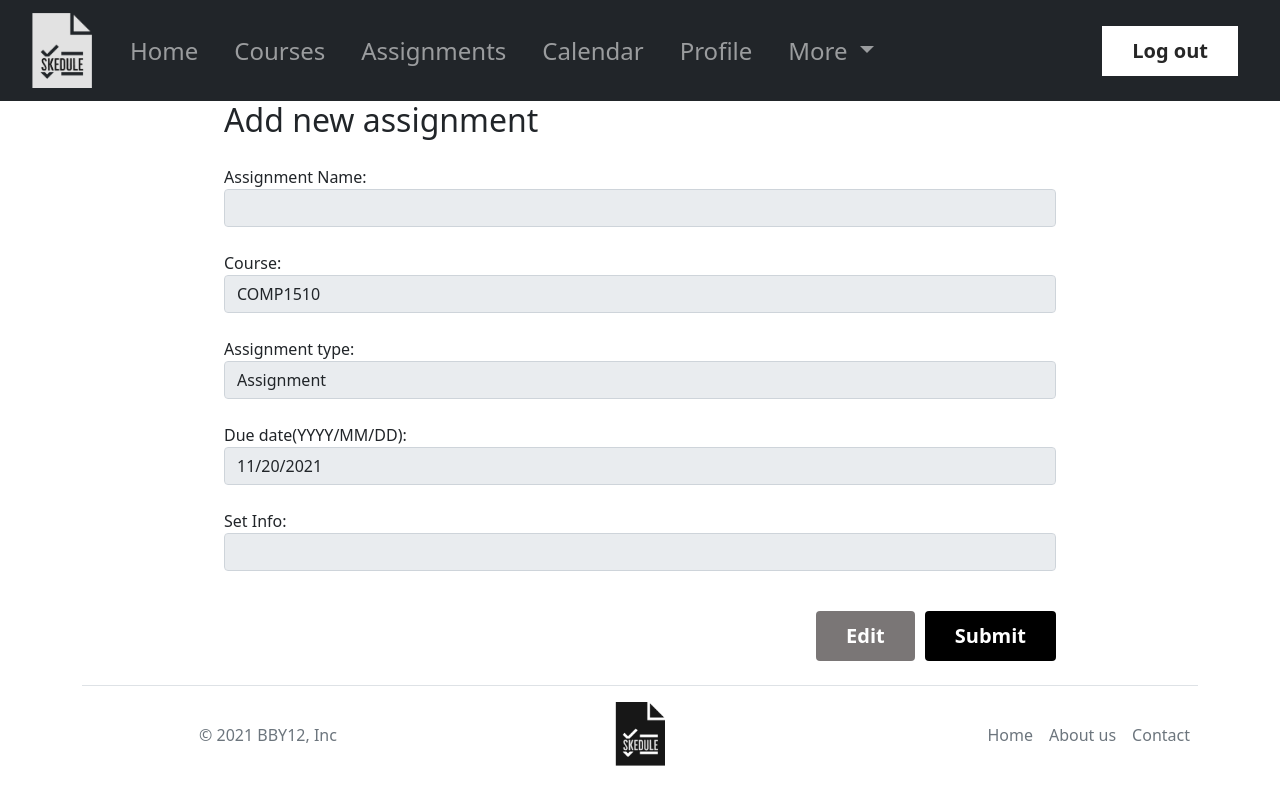
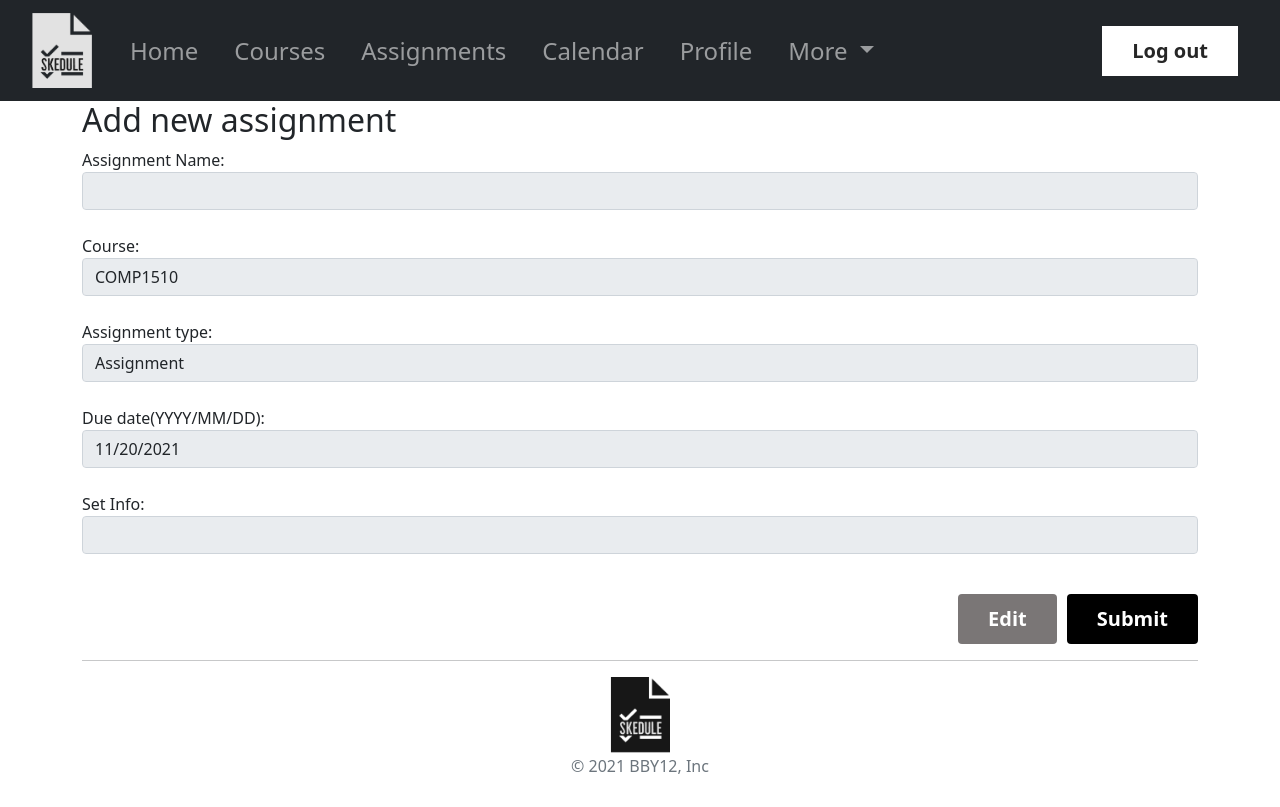
Before and after one commit to nhi-nguyennn/1800-bby12, a plain HTML site: page pages/assignment/add_assignment.html in a window 1280 px wide. Drawn offline with nearby package versions, Linux system fonts and the light colour scheme.

Commit message:
Edit headers

```diff
--- a/pages/assignment/add_assignment.html
+++ b/pages/assignment/add_assignment.html
@@ -7,34 +7,21 @@
     <meta name="viewport" content="width=device-width, initial-scale=1" />
 
     <title>Add assignment - Skedule</title>
+    <link href="../../img/logo-black.png" rel="icon" type="image/png" />
 
     <!-- Bootstrap CSS -->
     <link href="https://cdn.jsdelivr.net/npm/bootstrap@5.0.2/dist/css/bootstrap.min.css" rel="stylesheet"
         integrity="sha384-EVSTQN3/azprG1Anm3QDgpJLIm9Nao0Yz1ztcQTwFspd3yD65VohhpuuCOmLASjC" crossorigin="anonymous">
 
-    <!-- Optional styles and scripts of your own -->
-    <link rel="stylesheet" href="../../styles/my_style.css">
     <link rel="stylesheet" href="https://cdnjs.cloudflare.com/ajax/libs/font-awesome/6.0.0-beta2/css/all.min.css"
         integrity="sha512-YWzhKL2whUzgiheMoBFwW8CKV4qpHQAEuvilg9FAn5VJUDwKZZxkJNuGM4XkWuk94WCrrwslk8yWNGmY1EduTA=="
         crossorigin="anonymous" referrerpolicy="no-referrer" />
-
-    <link href="../../img/logo-black.png" rel="icon" type="image/png" />
-
-    <style>
-        #item1 {
-            display: grid;
-            grid-template-columns: 65vw;
-            grid-template-rows: 8vh;
-            justify-content: center;
-
-        }
-    </style>
 
     <!-- Firebase 8 CDNs-->
     <script src="https://ajax.googleapis.com/ajax/libs/jquery/3.5.1/jquery.min.js"></script>
     <script src="https://cdn.jsdelivr.net/npm/bootstrap@5.0.0-beta2/dist/js/bootstrap.bundle.min.js"
         integrity="sha384-b5kHyXgcpbZJO/tY9Ul7kGkf1S0CWuKcCD38l8YkeH8z8QjE0GmW1gYU5S9FOnJ0" crossorigin="anonymous">
-    </script>
+        </script>
     <script src="https://www.gstatic.com/firebasejs/8.10.0/firebase-app.js"></script>
     <script src="https://www.gstatic.com/firebasejs/8.10.0/firebase-auth.js"></script>
     <script src="https://www.gstatic.com/firebasejs/8.10.0/firebase-firestore.js"></script>
@@ -43,9 +30,15 @@
     <!-- Link to the api keys for your firebase project -->
     <script src="../../scripts/firebaseAPI.js"></script>
 
+    <!-- Optional styles and scripts of your own -->
+    <link rel="stylesheet" href="../../styles/my_style.css">
+
 </head>
 
 <body>
+    <!-------------------------------------->
+    <!-- The following is HTML for layout -->
+    <!-------------------------------------->
     <!-- Navbar -->
     <div class="navbar1">
         <nav class="navbar navbar-expand-lg navbar-dark bg-dark">
@@ -207,27 +200,21 @@
 
     </header>
 
+    <!-- Footer -->
     <div class="container bac">
-        <footer class="d-flex flex-wrap justify-content-between align-items-center py-3 my-4 border-top">
-            <p class="col-md-4 mb-0 text-muted">&copy; 2021 BBY12, Inc</p>
-
-            <a href="/"
-                class="col-md-4 d-flex align-items-center justify-content-center mb-3 mb-md-0 me-md-auto link-dark text-decoration-none">
-                <img src="../../img/logo-black.png" alt="logo" style="max-width: 50px">
-            </a>
-
-            <ul class="nav col-md-4 justify-content-end">
-                <li class="nav-item"><a href="#" class="nav-link px-2 text-muted">Home</a></li>
-                <li class="nav-item"><a href="#" class="nav-link px-2 text-muted">About us</a></li>
-                <li class="nav-item"><a href="#" class="nav-link px-2 text-muted">Contact</a></li>
-            </ul>
+        <footer>
+            <hr />
+            <img src="../../img/logo-black.png" alt="logo" style="max-width: 60px">
+            <p class="text-muted">&copy; 2021 BBY12, Inc</p>
         </footer>
     </div>
 
-
+    <!--------------------------------------------------------------------->
+    <!-- JS files: Our own JavaScript functions included here    -->
+    <!--------------------------------------------------------------------->
     <script src="https://cdn.jsdelivr.net/npm/bootstrap@5.0.2/dist/js/bootstrap.bundle.min.js"
         integrity="sha384-MrcW6ZMFYlzcLA8Nl+NtUVF0sA7MsXsP1UyJoMp4YLEuNSfAP+JcXn/tWtIaxVXM" crossorigin="anonymous">
-    </script>
+        </script>
 
     <script>
         function logout() {
```
Also changed, not shown: index.html (+16 -10 lines), pages/assignment/assignment.html (+19 -24 lines), pages/login.html (+12 -3 lines), pages/main/about.html (+8 -4 lines), pages/main/calendar.html (+11 -8 lines), pages/main/courses.html (+7 -61 lines), pages/main/feedback.html (+1 -3 lines), pages/main/main.html (+11 -7 lines), pages/profile/profile.html (+1 -1 lines), pages/profile/setting.html (+1 -1 lines).
